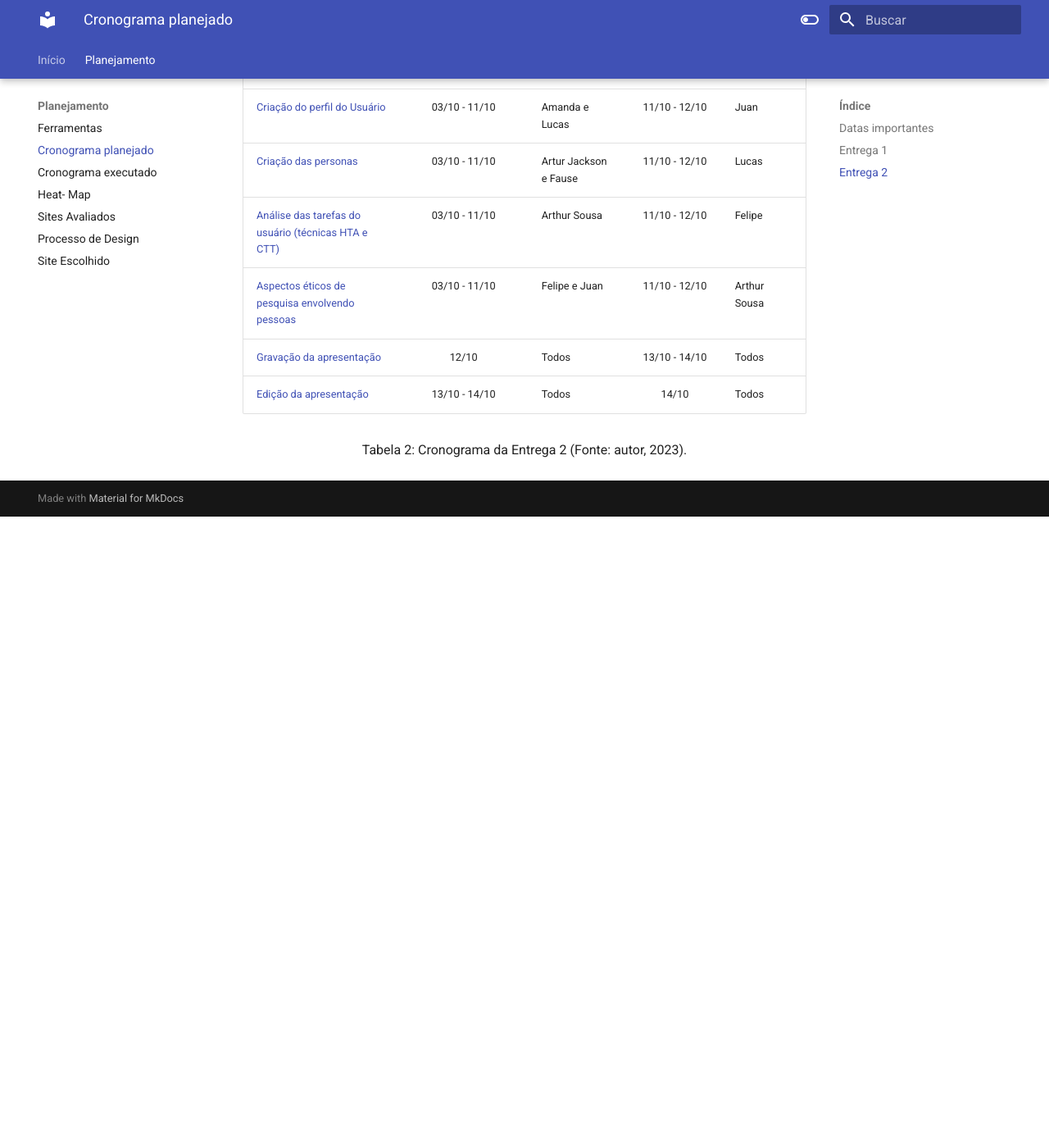
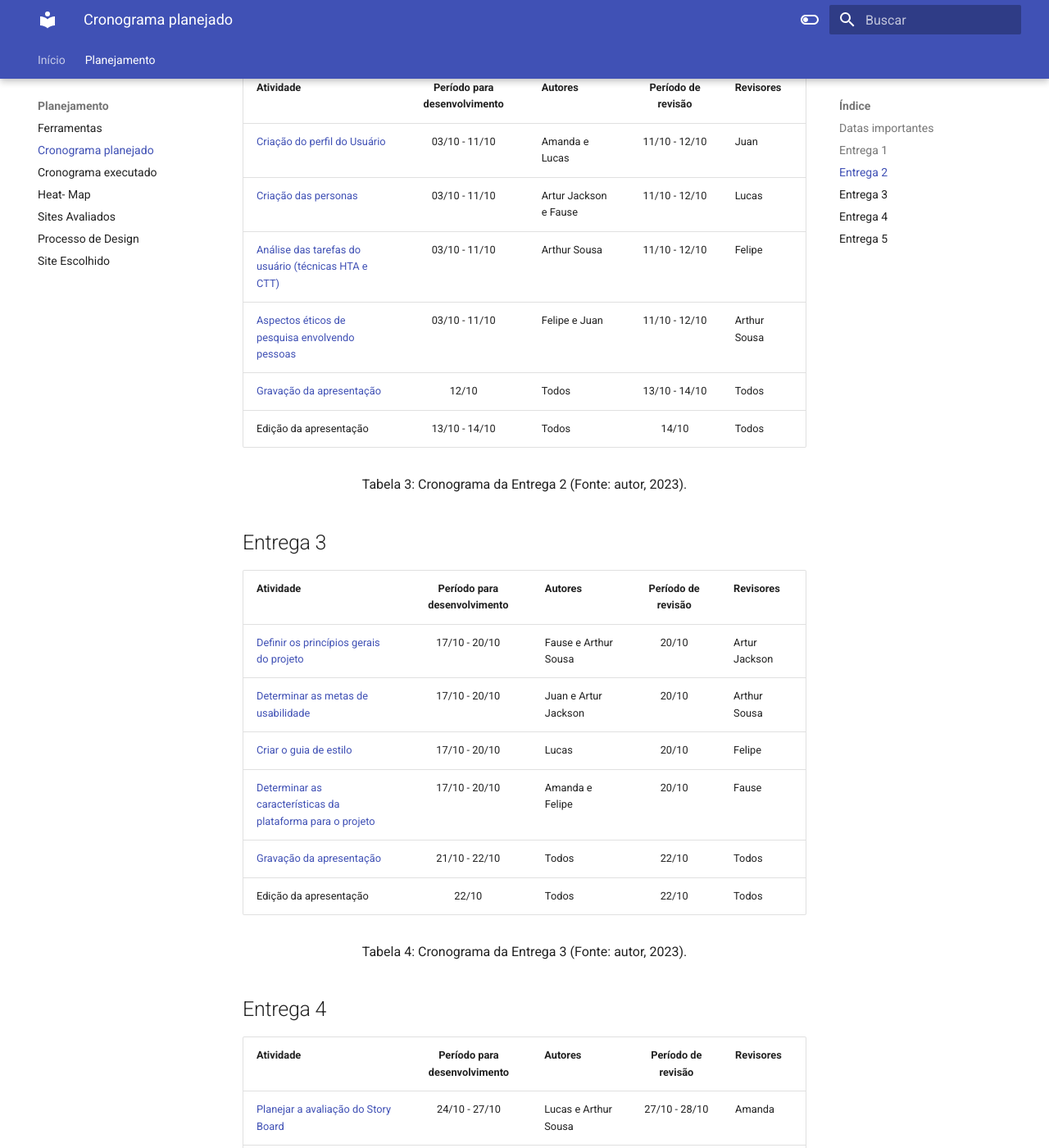
Before and after one commit to Interacao-Humano-Computador/2023.2--BRB-Mobilidade, an MkDocs documentation site: the page built from docs/cronogramas.md, in a window 1280 px wide and 1400 px high, scrolled down 1662 px. Shown: the whole window at 82% size. Built offline with MkDocs 1.6.1 and Material for MkDocs 9.7.7, drawn with Linux system fonts in a browser that asks for light colours; before the commit the page ends 2292 px from its top, so only the background shows below that; some of the changed text lies outside the part shown.

Commit message:
Adicionando crobograma de entregas 3, 4 e 5
Co-authored-by: Artur Jackson <artur-jack@users.noreply.github.com>

```diff
--- a/docs/cronogramas.md
+++ b/docs/cronogramas.md
@@ -16,6 +16,9 @@
 | 27/11 | Relato dos resultados| 28/11
 | 06/12 | Apresentação projeto final| 07/12 - 19/12
 
+<div style="text-align: center">
+    <p> Tabela 1: Cronograma com as principais entregas do semestre (Fonte: autor, 2023).</p>
+</div>
 
 ## Entrega 1
 
@@ -23,17 +26,17 @@
 |-----------|:------------------:|---------|:-----------:|-----------|
 | [Sites avaliados]() | 30/08 - 01/09 | Todos | 02/09 | Todos |
 | [Site selecionado]() | 04/09 | Todos | 05/09 | Todos |
-| [Heatmap]() | 02/09 | Todos | 02/09 | Todos |
+| [Heatmap](heat.md) | 02/09 | Todos | 02/09 | Todos |
 | [Ferramentas]() | 02/09 | Todos | 03/09 | Amanda |
 | [Processos de Design]() | 22/09 | Lucas e Fause | 23/09 | Artur Jackson |
-| [Criação do GitPage]() | 16/09 | Felipe | 17/09  | Lucas |
+| Criação do GitPage | 16/09 | Felipe | 17/09  | Lucas |
 | [Documentar Equipe]() | 16/09 | Arthur Sousa, Amanda e Juan | 17/09 | Fause |
 | [Cronograma]() | 21/09 | Arthur Sousa e Artur Jackson | 22/09 | Juan |
 | [Gravação da apresentação]() | 28/09 | Todos | 28/09 | Todos |
-| [Edição da apresentação]() | 29/09 | Todos | 29/09 - 01/10 | Todos |
+| Edição da apresentação | 29/09 | Todos | 29/09 - 01/10 | Todos |
 
 <div style="text-align: center">
-    <p> Tabela 1: Cronograma da Entrega 1 (Fonte: autor, 2023).</p>
+    <p> Tabela 2: Cronograma da Entrega 1 (Fonte: autor, 2023).</p>
 </div>
 
 ## Entrega 2
@@ -45,8 +48,53 @@
 | [Análise das tarefas do usuário (técnicas HTA e CTT)]() | 03/10 - 11/10 | Arthur Sousa | 11/10 - 12/10 | Felipe |
 | [Aspectos éticos de pesquisa envolvendo pessoas]() | 03/10 - 11/10 | Felipe e Juan | 11/10 - 12/10 | Arthur Sousa |
 | [Gravação da apresentação]() | 12/10 | Todos | 13/10 - 14/10 | Todos |
-| [Edição da apresentação]() | 13/10 - 14/10 | Todos | 14/10 | Todos |
+| Edição da apresentação | 13/10 - 14/10 | Todos | 14/10 | Todos |
 
 <div style="text-align: center">
-    <p> Tabela 2: Cronograma da Entrega 2 (Fonte: autor, 2023).</p>
+    <p> Tabela 3: Cronograma da Entrega 2 (Fonte: autor, 2023).</p>
 </div>
+
+## Entrega 3
+
+| Atividade | Período para desenvolvimento | Autores | Período de revisão | Revisores |
+|-----------|:------------------:|---------|:-----------:|-----------|
+| [Definir os princípios gerais do projeto]() | 17/10 - 20/10 | Fause e Arthur Sousa | 20/10 | Artur Jackson |
+| [Determinar as metas de usabilidade]() | 17/10 - 20/10 | Juan e Artur Jackson | 20/10 | Arthur Sousa |
+| [Criar o guia de estilo]() | 17/10 - 20/10 | Lucas | 20/10 | Felipe |
+| [Determinar as características da plataforma para o projeto]() | 17/10 - 20/10 | Amanda e Felipe | 20/10 | Fause |
+| [Gravação da apresentação]() | 21/10 - 22/10| Todos | 22/10 | Todos |
+| Edição da apresentação | 22/10| Todos | 22/10 | Todos |
+
+<div style="text-align: center">
+    <p> Tabela 4: Cronograma da Entrega 3 (Fonte: autor, 2023).</p>
+</div>
+
+## Entrega 4
+
+| Atividade | Período para desenvolvimento | Autores | Período de revisão | Revisores |
+|-----------|:------------------:|---------|:-----------:|-----------|
+| [Planejar a avaliação do Story Board]() | 24/10 - 27/10 | Lucas e Arthur Sousa | 27/10 - 28/10 | Amanda |
+| [Planejar o relato dos resultados da avaliação do Story Board]() | 24/10 - 27/10 | Amanda e Artur Jackson | 27/10 - 28/10 | Arthur Sousa |
+| [Planejar a avaliação da Análise de Tarefas]() | 24/10 - 27/10 | Fause e Felipe | 27/10 - 28/10 | Lucas |
+| [Planejar o retato dos resultados da avaliação da Análise de Tarefas]() | 24/10 - 27/10 | Juan | 27/10 - 28/10 | Felipe |
+| [Gravação da apresentação]() | 28/10 - 29/10 | Todos | 29/10 | Todos |
+| Edição da apresentação | 29/10 | Todos | 29/10 | Todos |
+
+<div style="text-align: center">
+    <p> Tabela 5: Cronograma da Entrega 4 (Fonte: autor, 2023).</p>
+</div>
+
+## Entrega 5
+
+| Atividade | Período para desenvolvimento | Autores | Período de revisão | Revisores |
+|-----------|:------------------:|---------|:-----------:|-----------|
+| [ Relatar os resultados do Story Board]() | 31/10 - 04/11 | Felipe e Fause | 04/11 | Lucas |
+| [ Relatar a análise de tarefas]() | 31/10 - 04/11 | Arthur Sousa e Artur Jackson | 04/11 | Felipe |
+| [ Planejar a avaliação do protótipo de papel]() | 31/10 - 04/11 | Amanda e Juan | 04/11 | Artur Jackson |
+| [ Planejar o relato dos resultados da avaliação do protótipo de papel]() | 31/10 - 04/11 | Lucas e Fause | 04/11 | Amanda |
+| [ Gravação da apresentação]() | 04/11 - 06/10 | Todos | 06/11 | Todos |
+| Edição da apresentação | 06/11 - 07/11 | Todos | 07/11 | Todos |
+
+<div style="text-align: center">
+    <p> Tabela 6: Cronograma da Entrega 5 (Fonte: autor, 2023).</p>
+</div>
```
Also changed, not shown: docs/cronograma_executado.md (+6 -0 lines).
